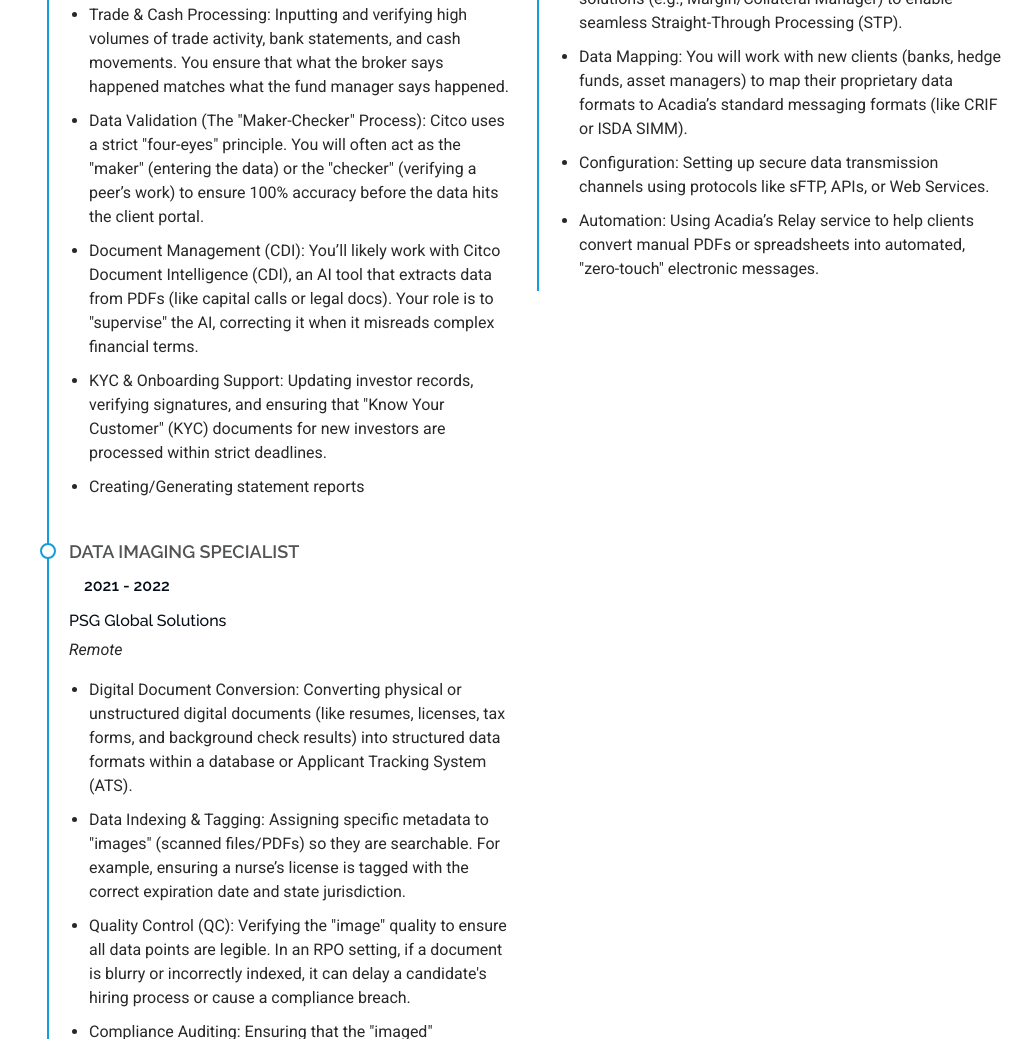
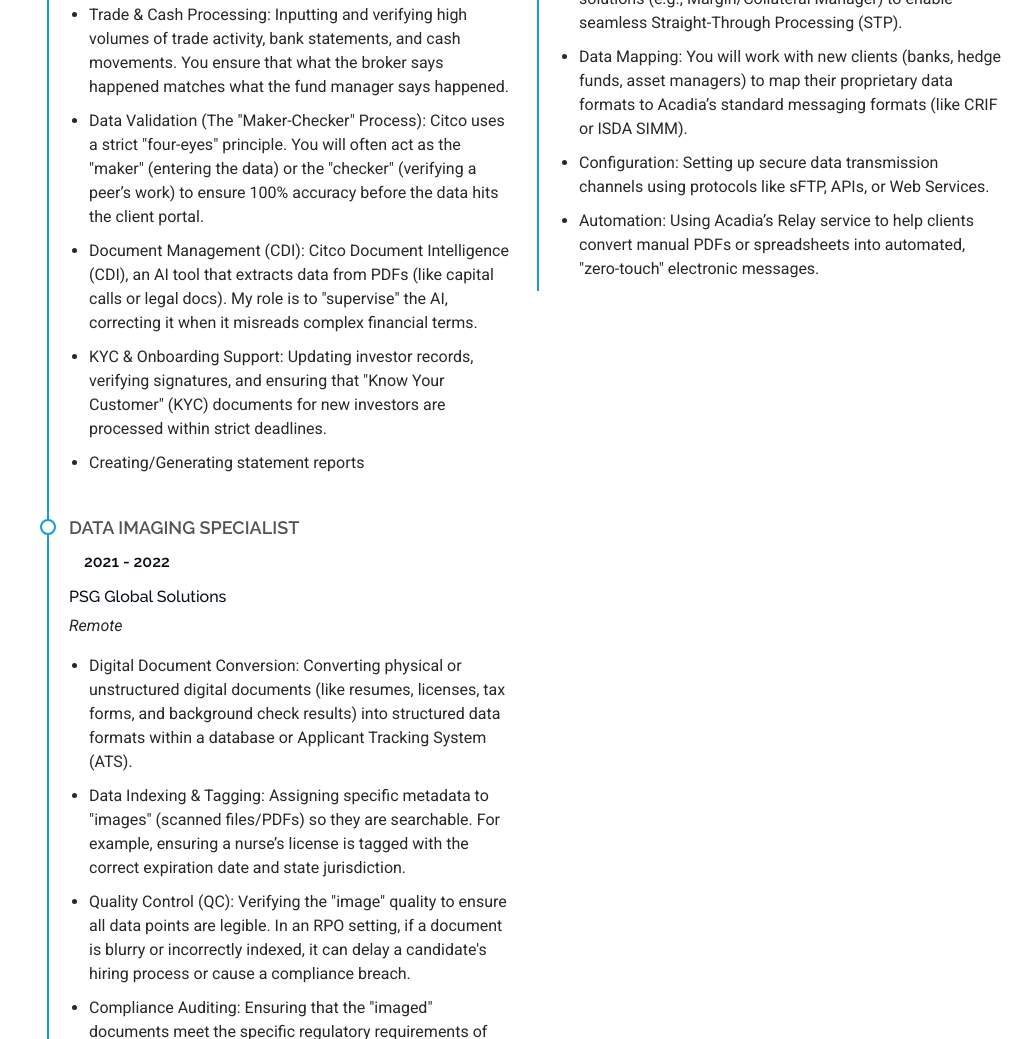
Before and after one commit to maccpastrana-netizen/MarkGilPastrana, a plain HTML site: page index.html in a window 1280 px wide. Shown: the part 3532-4571 px from the top of the page, without its empty margins (265-1280 px from the left). Drawn offline with Linux system fonts and the light colour scheme.

Commit message:
Update index.html

```diff
--- a/index.html
+++ b/index.html
@@ -342,7 +342,7 @@ ensure data accuracy across enterprise platforms.
               <ul>
                 <li>Trade & Cash Processing: Inputting and verifying high volumes of trade activity, bank statements, and cash movements. You ensure that what the broker says happened matches what the fund manager says happened.</li>
                 <li>Data Validation (The "Maker-Checker" Process): Citco uses a strict "four-eyes" principle. You will often act as the "maker" (entering the data) or the "checker" (verifying a peer’s work) to ensure 100% accuracy before the data hits the client portal. </li>
-                <li>Document Management (CDI): You’ll likely work with Citco Document Intelligence (CDI), an AI tool that extracts data from PDFs (like capital calls or legal docs). Your role is to "supervise" the AI, correcting it when it misreads complex financial terms.</li>
+                <li>Document Management (CDI): Citco Document Intelligence (CDI), an AI tool that extracts data from PDFs (like capital calls or legal docs). My role is to "supervise" the AI, correcting it when it misreads complex financial terms.</li>
                 <li>KYC & Onboarding Support: Updating investor records, verifying signatures, and ensuring that "Know Your Customer" (KYC) documents for new investors are processed within strict deadlines.</li>
 				<li>Creating/Generating statement reports</li>
               </ul>
```
